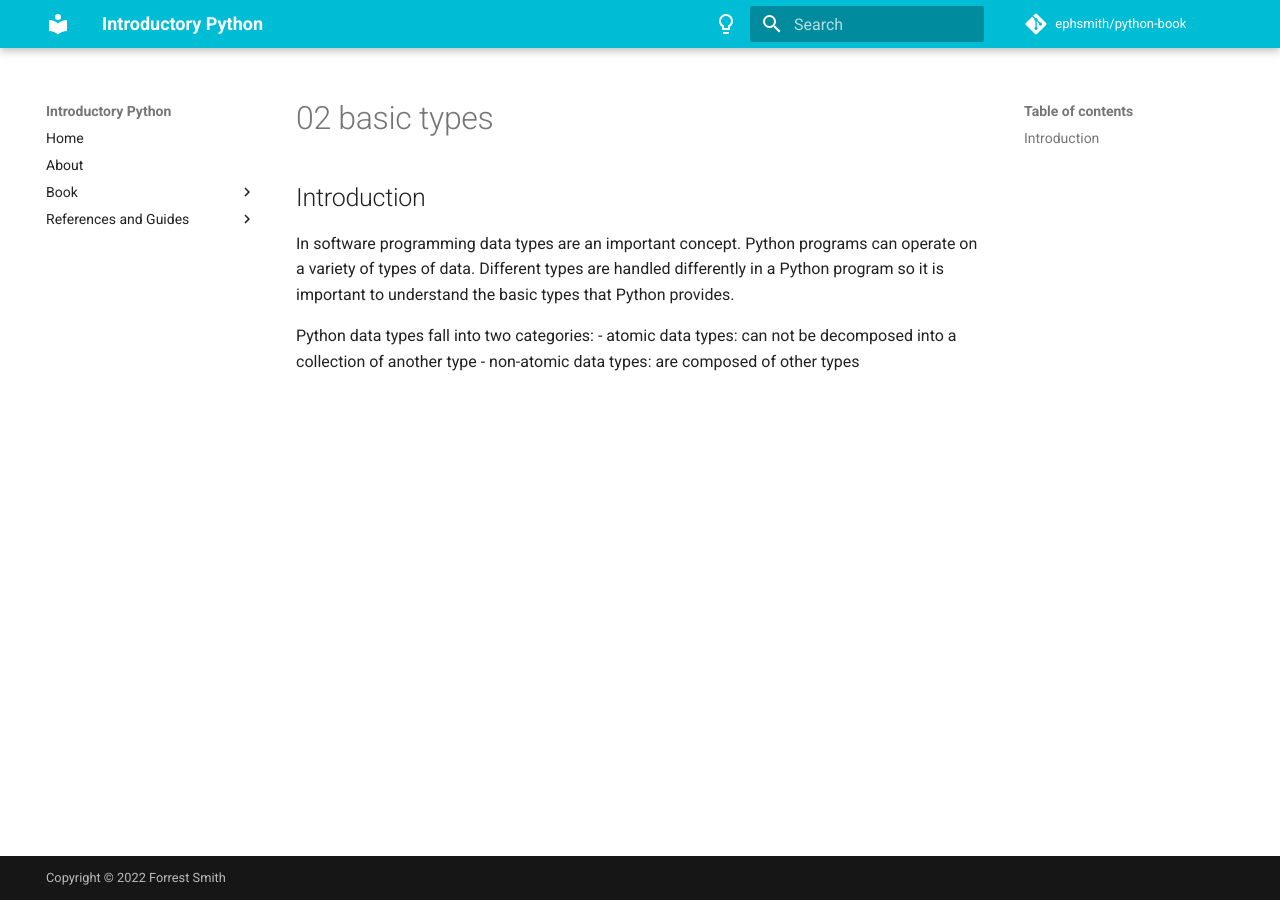
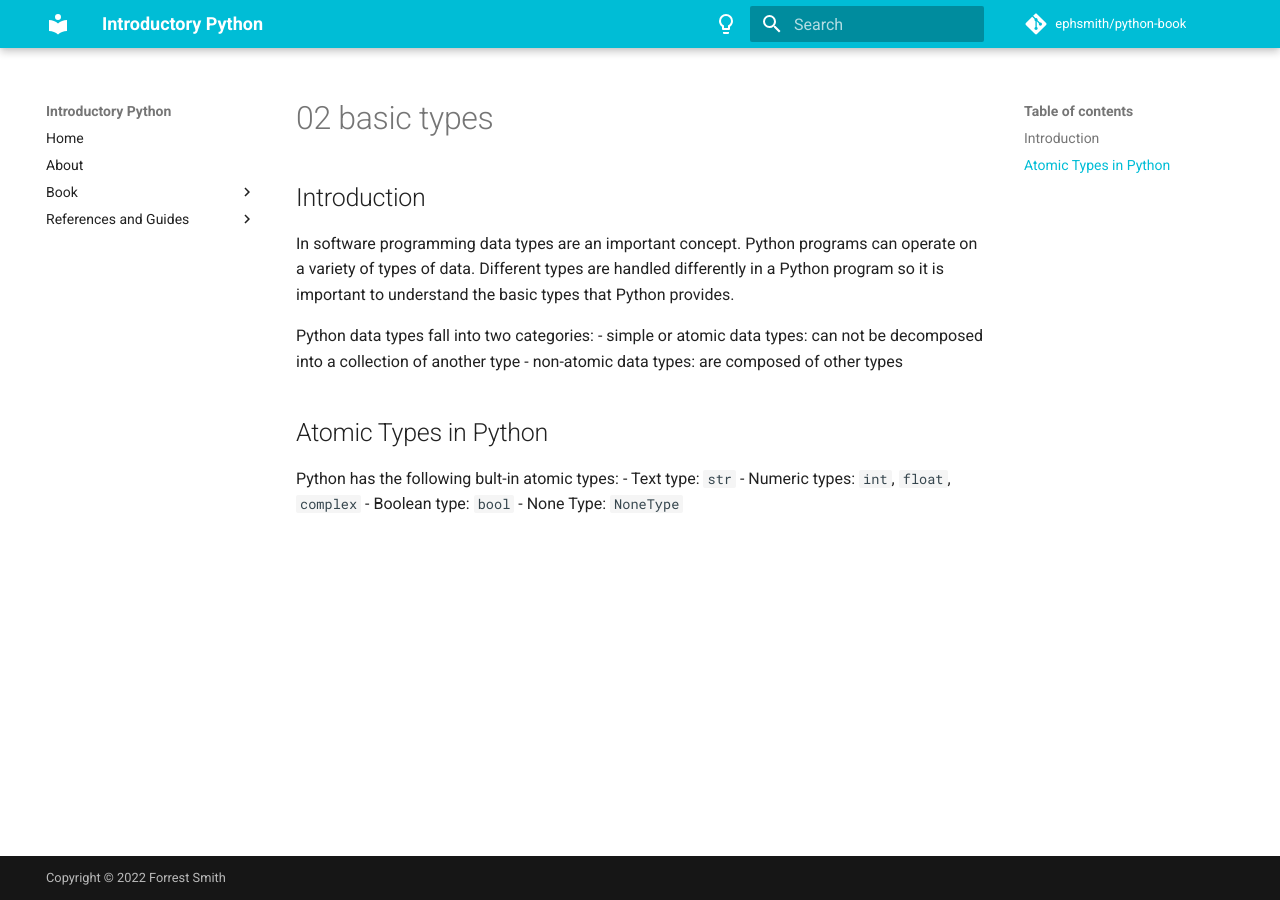
Before and after one commit to ephsmith/python-book, an MkDocs documentation site: the page built from docs/02/02-basic-types.md, in a window 1280 px wide. Built offline with MkDocs 1.6.1 and Material for MkDocs 9.7.7, drawn with Linux system fonts in a browser that asks for light colours; comment, search, counter and statistics services are not loaded.

Commit message:
Basic Types: atomic types section complete.

```diff
--- a/docs/02/02-basic-types.md
+++ b/docs/02/02-basic-types.md
@@ -4,7 +4,12 @@ operate on a variety of types of data.  Different types are handled differently
 Python program so it is important to understand the basic types that Python provides.
 
 Python data types fall into two categories:
-- atomic data types: can not be decomposed into a collection of another type
+- simple or atomic data types: can not be decomposed into a collection of another type
 - non-atomic data types: are composed of other types
 
-##
+## Atomic Types in Python
+Python has the following bult-in atomic types:
+- Text type: `str`
+- Numeric types: `int`, `float`, `complex`
+- Boolean type: `bool`
+- None Type: `NoneType`
```
